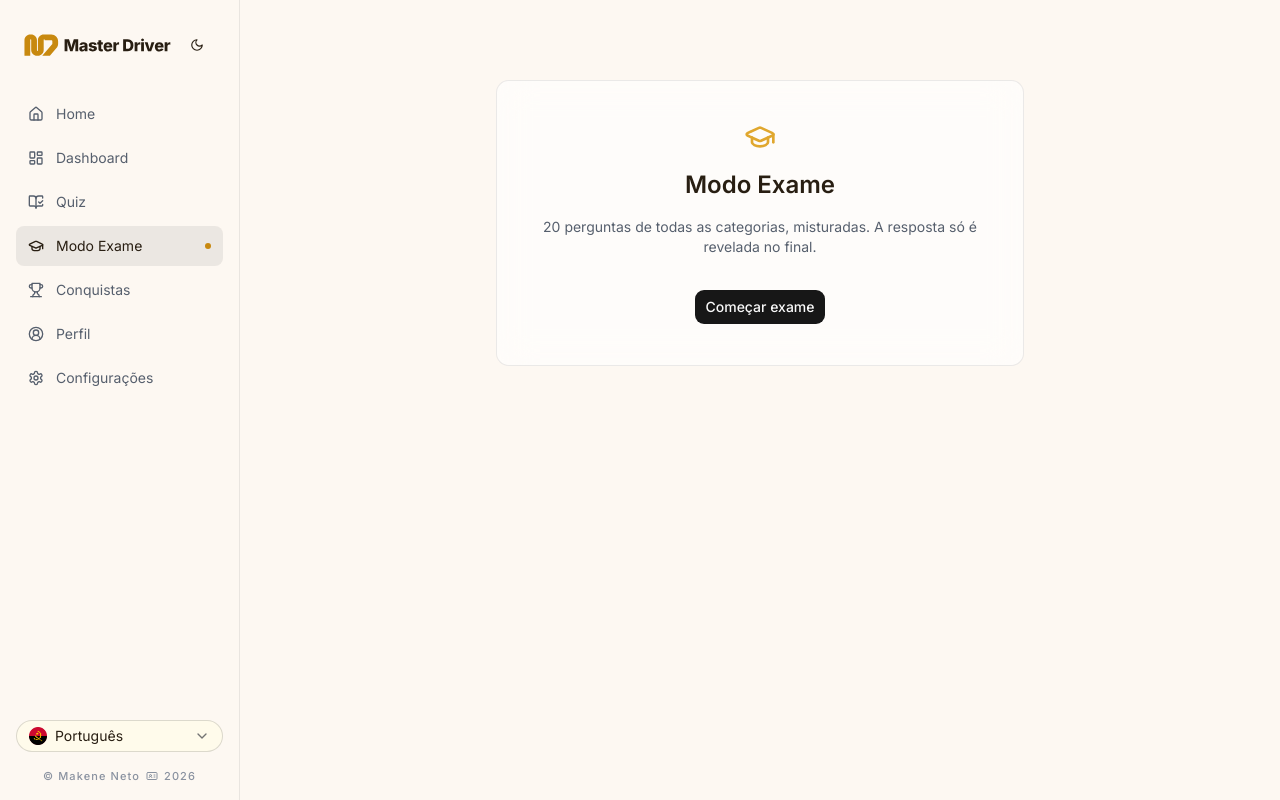
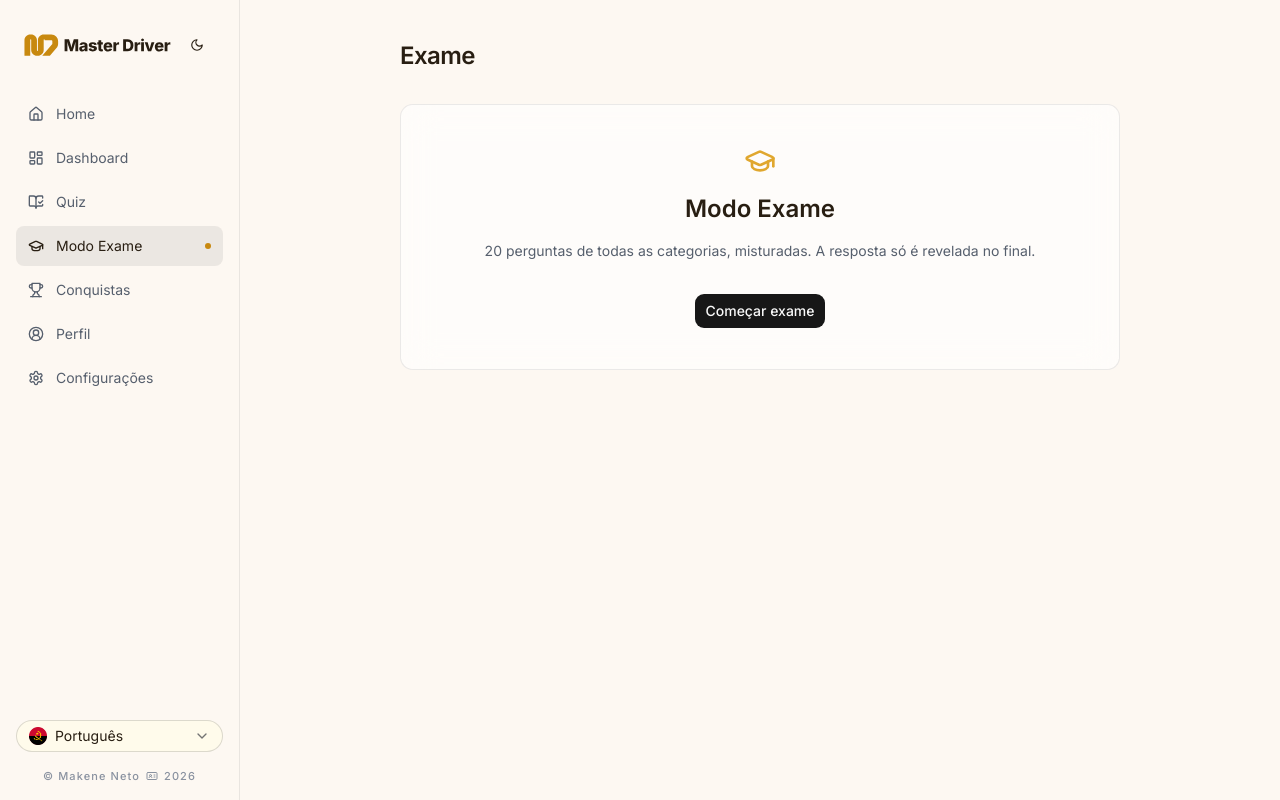
Before and after one commit to makeneto/master-driver, a Next.js app: page /exam in a window 1280 px wide. Built offline with nearby package versions, Linux system fonts and the light colour scheme.

Commit message:
feat: enhance exam start screen with title and improved layout

```diff
--- a/src/components/features/exam/exam-content.tsx
+++ b/src/components/features/exam/exam-content.tsx
@@ -76,8 +76,10 @@ export function ExamContent() {
 
   if (!started) {
     return (
-      <div className="mx-auto max-w-xl px-6 py-20 text-center">
-        <Card className="flex flex-col items-center gap-4 p-10">
+      <div className="mx-auto max-w-3xl px-6 py-10">
+        <h1 className="mb-8 font-[var(--font-display)] text-2xl font-semibold tracking-tight">{t("nav.examModeMobile")}</h1>
+
+        <Card className="flex flex-col items-center gap-4 p-10 text-center">
           <GraduationCap className="h-8 w-8 text-[var(--color-gold-soft)]" />
           <h1 className="font-[var(--font-display)] text-2xl font-semibold">
             {t("exam.title")}
```
